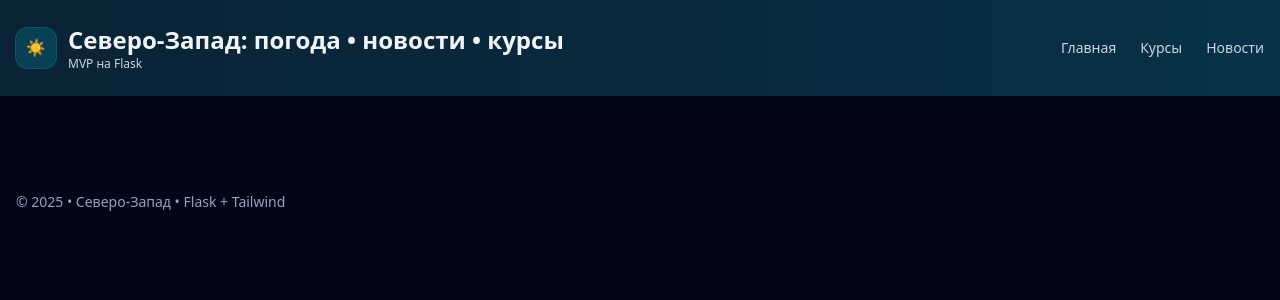
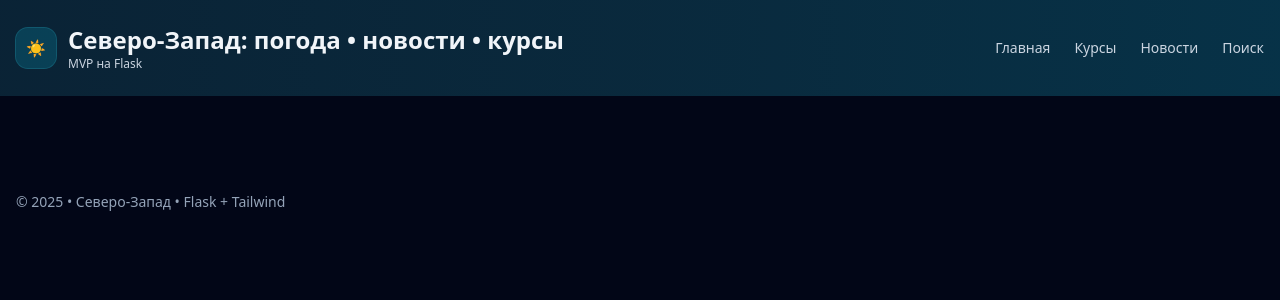
Before and after one commit to Nick-825/nw-weather-site, a Flask app: template templates/base.html in a window 1280 px wide. Shown: the top 300 px of the page. Run offline with Flask 3, Linux system fonts and the light colour scheme; the template is opened without the code that fills it, so the values that code supplies are empty; some libraries are stand-ins or nearby versions.

Commit message:
Update base.html

```diff
--- a/templates/base.html
+++ b/templates/base.html
@@ -10,12 +10,14 @@
   <script src="https://cdn.tailwindcss.com"></script>
   <style>
     html { scroll-behavior: smooth; }
-    @keyframes float { 0%{transform:translateY(0)} 50%{transform:translateY(-3px)} 100%{transform:translateY(0)} }
-    @keyframes spin-slow { from{transform:rotate(0)} to{transform:rotate(360deg)} }
+    @keyframes float { 0%,100%{transform:translateY(0)} 50%{transform:translateY(-4px)} }
+    @keyframes wiggle { 0%,100%{transform:rotate(0)} 50%{transform:rotate(-6deg)} }
     @keyframes pulse-soft { 0%,100%{opacity:.9} 50%{opacity:1} }
     .float { animation: float 3s ease-in-out infinite; }
-    .spin-slow { animation: spin-slow 18s linear infinite; transform-origin:center; display:inline-block; }
-    .pulse { animation: pulse-soft 2.4s ease-in-out infinite; }
+    .wiggle { animation: wiggle 1.8s ease-in-out infinite; transform-origin:center; display:inline-block; }
+    .pulse { animation: pulse-soft 2.2s ease-in-out infinite; }
+    /* карточки: чтобы подписи НЕ «выползали» */
+    .mini-badge { font-size: 11px; line-height: 1.1; word-break: break-word; }
   </style>
 </head>
 <body class="bg-slate-950 text-slate-100">
@@ -32,9 +34,10 @@
         </div>
       </a>
       <nav class="hidden md:flex gap-6 text-sm text-slate-300">
-        <a class="hover:text-white" href="#top">Главная</a>
-        <a class="hover:text-white" href="#rates">Курсы</a>
-        <a class="hover:text-white" href="#news">Новости</a>
+      <a class="hover:text-white" href="/">Главная</a>
+      <a class="hover:text-white" href="/rates">Курсы</a>
+      <a class="hover:text-white" href="/news">Новости</a>
+      <a class="hover:text-white" href="/weather">Поиск</a>
       </nav>
     </div>
   </header>
```
